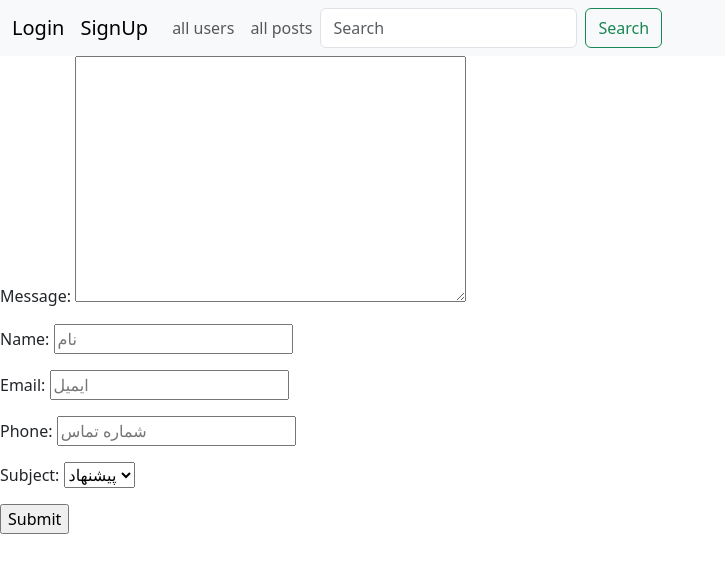
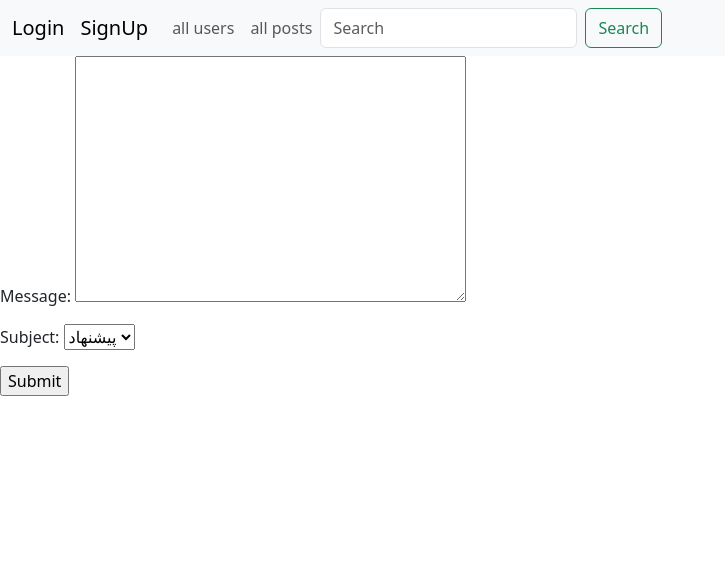
Before and after one commit to ElaheAsheghi/social, a Django app: page /ticket in a window 1280 px wide. Shown: the top 573 px of the page, without its empty margins (0-725 px from the left). Run offline with Django 5.2, Linux system fonts and the light colour scheme; parts of the project's set-up code (start-up, migrations or seed data) failed here and were passed over; some libraries are stand-ins or nearby versions.

Commit message:
feat: add admin message feature

```diff
--- a/social/forms.py
+++ b/social/forms.py
@@ -75,14 +75,14 @@ class TicketForm(forms.Form):
         ('گزارش', 'گزارش')
     )
     message = forms.CharField(widget=forms.Textarea, required=True)
-    name = forms.CharField(max_length=250, required=True,
-                           widget=forms.TextInput(attrs={'placeholder':'نام',
-                                                         'class':'name',}))
-    email = forms.EmailField(widget=forms.EmailInput(attrs={'placeholder':'ایمیل',
-                                                            'class':'email'}))
-    phone = forms.CharField(max_length=11, required=True,
-                            widget=forms.NumberInput({'placeholder':'شماره تماس',
-                                                        'class':'phone'}))
+    # name = forms.CharField(max_length=250, required=True,
+    #                        widget=forms.TextInput(attrs={'placeholder':'نام',
+    #                                                      'class':'name',}))
+    # email = forms.EmailField(widget=forms.EmailInput(attrs={'placeholder':'ایمیل',
+    #                                                         'class':'email'}))
+    # phone = forms.CharField(max_length=11, required=True,
+    #                         widget=forms.NumberInput({'placeholder':'شماره تماس',
+    #                                                     'class':'phone'}))
     subject = forms.ChoiceField(choices=SUBJECT_CHOICES)
 
     def clean_phone(self):
--- a/social/templates/social/profile.html
+++ b/social/templates/social/profile.html
@@ -88,11 +88,11 @@
 {% else %}
         there is no saved posts!
 {% endif %}
-<div class="fixed-bottom" style="background-color: rgb(131, 34, 88);">
+<div class="fixed-bottom">
     <a href="{% url 'social:password_change' %}" class="btn" role="button" data-bs-toggle="button">تغییر پسورد</a>
     <a href="{% url 'social:edit_user' %}" class="btn" role="button" data-bs-toggle="button">تغییر اطلاعات شخصی</a>
     <a href="{% url 'social:user_logout' %}" class="btn" role="button" data-bs-toggle="button">خروج از حساب کاربری</a>
     <a href="{% url 'social:ticket' %}" class="btn" role="button" data-bs-toggle="button">ارسال تیکت به پشتیبانی</a>
-
+    <a href="{% url 'social:admin_messages' %}" class="btn" role="button" data-bs-toggle="button">پیام های پشتیبانی</a>
 </div>
 {% endblock %}
--- a/social/urls.py
+++ b/social/urls.py
@@ -79,4 +79,7 @@ urlpatterns = [
 
     #Follow/Unfollow
     path('follow/', views.user_follow, name="user_follow"),
+
+    #Admin Messages
+    path('admin-messages/', views.admin_messages, name="admin_messages"),
 ]
--- a/social/views.py
+++ b/social/views.py
@@ -78,7 +78,8 @@ def ticket(request):
         form = TicketForm(request.POST)
         if form.is_valid():
             cd = form.cleaned_data
-            message = f"{cd['name']}\n{cd['email']}\n{cd['phone']}\n\n{cd['message']}"
+            user = request.user
+            message = f"{user}:\n\n{cd['message']}"
             send_mail(cd['subject'], message,\
                        'socialwebproject2024@gmail.com', ['asheghielahe@gmail.com'], fail_silently=False)
             sent = True
@@ -314,3 +315,10 @@ def user_follow(request):
         except user.DoesNotExist:
             return JsonResponse({'error' : 'user does not exist'})
     return JsonResponse({'error' : 'invalid request'})
+
+
+#Admin Messages
+def admin_messages(request):
+    user = request.user
+    messages = user.admin_messages.all()
+    return render(request, 'social/admin_messages.html', {'messages' : messages})
```
Also changed, not shown: social/admin.py (+8 -1 lines), social/models.py (+15 -0 lines), social/templates/social/admin_messages.html (added, +15 -0 lines), social/migrations/0010_alter_post_options_adminmessage.py (added), social/migrations/0011_adminmessage_date.py (added), social/migrations/0012_alter_adminmessage_options_and_more.py (added), social/migrations/0013_alter_adminmessage_user.py (added).
